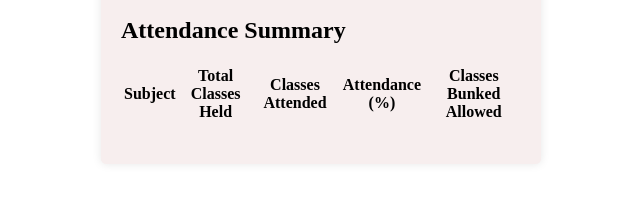
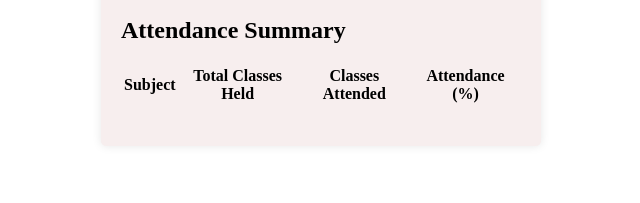
Before and after one commit to Vedang1710/Attendance-Calculator, a plain HTML site: page index.html in a window 1280 px wide. Shown: the part 181-384 px from the top of the page, without its empty margins (319-959 px from the left). Drawn offline with Linux system fonts and the light colour scheme.

Commit message:
removed classes bunked

```diff
--- a/index.html
+++ b/index.html
@@ -20,7 +20,7 @@
                     <th>Total Classes Held</th>
                     <th>Classes Attended</th>
                     <th>Attendance (%)</th>
-                    <th>Classes Bunked Allowed</th>
+
                 </tr>
             </thead>
             <tbody id="attendance-body"></tbody>
```
